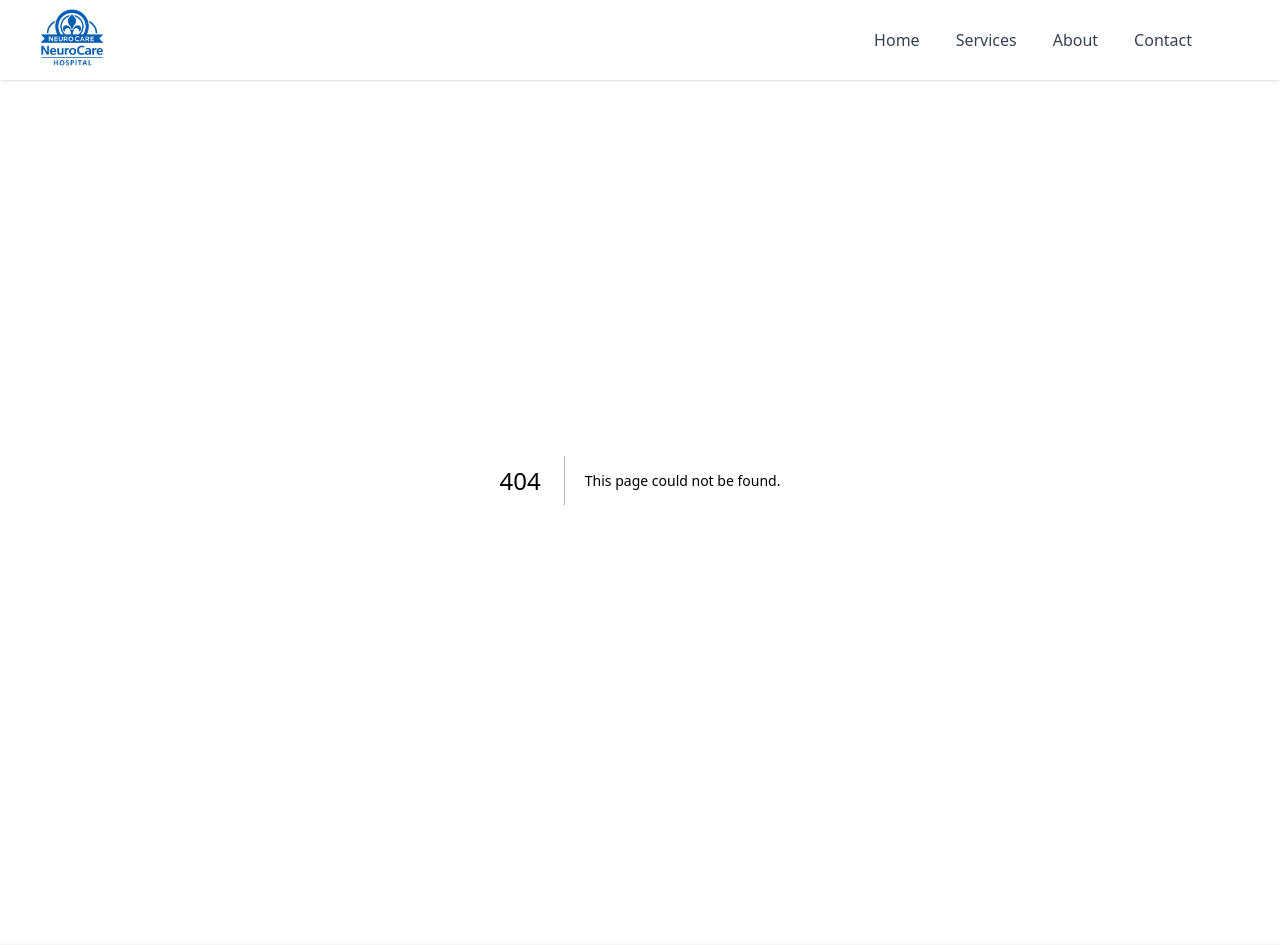
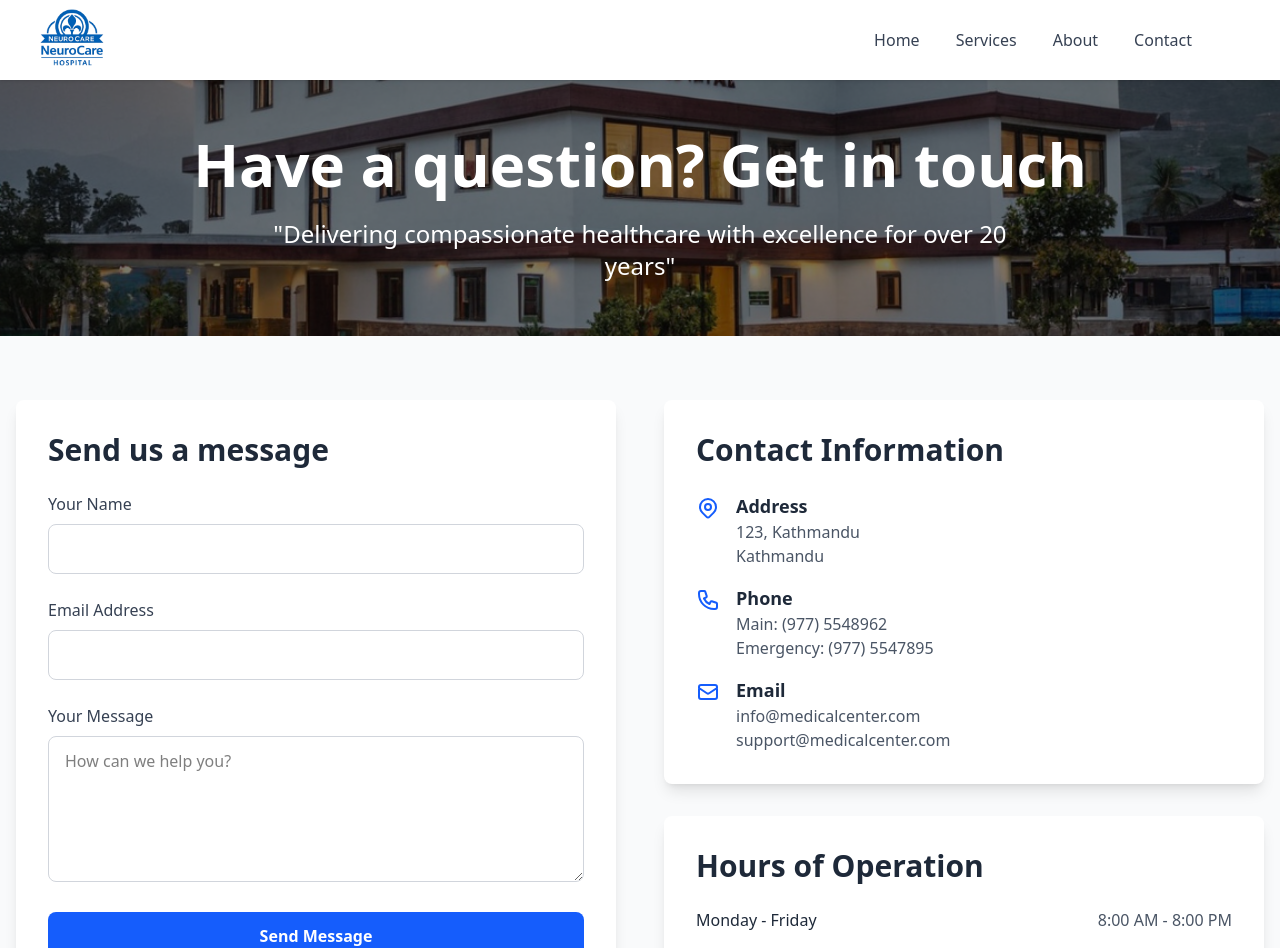
Before and after one commit to nikhilShakya7/NeuroCare, a Next.js app: page /contact in a window 1280 px wide. Before the commit this address had no page. Shown: the top 948 px of the page. Built offline with nearby package versions, Linux system fonts and the light colour scheme.

Commit message:
`Update link for "Contact" in Header component navigation`

```diff
--- a/Components/Header.tsx
+++ b/Components/Header.tsx
@@ -43,7 +43,7 @@ const Header: React.FC = () => {
       ],
     },
     { name: "About", href: "/About" },
-    { name: "Contact", href: "#contact" },
+    { name: "Contact", href: "/contact" },
   ];
 
   return (
--- /dev/null
+++ b/app/contact/page.tsx
@@ -0,0 +1,207 @@
+import React from "react";
+import Image from "next/image";
+
+const ContactPage = () => {
+  return (
+    <div className="min-h-screen bg-gray-50">
+      {/* Hero Section */}
+      <section className="relative h-64 w-full">
+        <Image
+          src="/images/hospital1.png"
+          alt="Our Hospital"
+          fill
+          className="object-cover object-center"
+          priority
+          quality={100}
+        />
+        <div className="absolute inset-0 bg-black/50 flex flex-col items-center justify-center">
+          <div className="text-center px-4">
+            <h1 className="text-4xl md:text-6xl font-bold text-white mb-6">
+              Have a question? Get in touch
+            </h1>
+            <p className="text-xl md:text-2xl max-w-3xl mx-auto text-white">
+              "Delivering compassionate healthcare with excellence for over 20
+              years"
+            </p>
+          </div>
+        </div>
+      </section>
+
+      {/* Content Section */}
+      <section className="py-16 px-4 max-w-7xl mx-auto">
+        <div className="grid md:grid-cols-2 gap-12">
+          {/* Contact Form */}
+          <div className="bg-white p-8 rounded-lg shadow-lg">
+            <h2 className="text-3xl font-bold text-gray-800 mb-6">
+              Send us a message
+            </h2>
+            <form className="space-y-6">
+              <div>
+                <label htmlFor="name" className="block text-gray-700 mb-2">
+                  Your Name
+                </label>
+                <input
+                  type="text"
+                  id="name"
+                  className="w-full px-4 py-3 border border-gray-300 rounded-lg focus:ring-2 focus:ring-blue-500 focus:border-blue-500"
+                />
+              </div>
+              <div>
+                <label htmlFor="email" className="block text-gray-700 mb-2">
+                  Email Address
+                </label>
+                <input
+                  type="email"
+                  id="email"
+                  className="w-full px-4 py-3 border border-gray-300 rounded-lg focus:ring-2 focus:ring-blue-500 focus:border-blue-500"
+                />
+              </div>
+              <div>
+                <label htmlFor="message" className="block text-gray-700 mb-2">
+                  Your Message
+                </label>
+                <textarea
+                  id="message"
+                  rows={5}
+                  className="w-full px-4 py-3 border border-gray-300 rounded-lg focus:ring-2 focus:ring-blue-500 focus:border-blue-500"
+                  placeholder="How can we help you?"
+                ></textarea>
+              </div>
+              <button
+                type="submit"
+                className="w-full bg-blue-600 hover:bg-blue-700 text-white font-bold py-3 px-4 rounded-lg transition duration-300"
+              >
+                Send Message
+              </button>
+            </form>
+          </div>
+
+          {/* Contact Info */}
+          <div className="space-y-8">
+            <div className="bg-white p-8 rounded-lg shadow-lg">
+              <h2 className="text-3xl font-bold text-gray-800 mb-6">
+                Contact Information
+              </h2>
+              <div className="space-y-4">
+                <div className="flex items-start">
+                  <div className="flex-shrink-0 mt-1">
+                    <svg
+                      className="h-6 w-6 text-blue-600"
+                      fill="none"
+                      viewBox="0 0 24 24"
+                      stroke="currentColor"
+                    >
+                      <path
+                        strokeLinecap="round"
+                        strokeLinejoin="round"
+                        strokeWidth={2}
+                        d="M17.657 16.657L13.414 20.9a1.998 1.998 0 01-2.827 0l-4.244-4.243a8 8 0 1111.314 0z"
+                      />
+                      <path
+                        strokeLinecap="round"
+                        strokeLinejoin="round"
+                        strokeWidth={2}
+                        d="M15 11a3 3 0 11-6 0 3 3 0 016 0z"
+                      />
+                    </svg>
+                  </div>
+                  <div className="ml-4">
+                    <h3 className="text-lg font-semibold text-gray-800">
+                      Address
+                    </h3>
+                    <p className="text-gray-600">
+                      123, Kathmandu
+                      <br />
+                      Kathmandu
+                    </p>
+                  </div>
+                </div>
+
+                <div className="flex items-start">
+                  <div className="flex-shrink-0 mt-1">
+                    <svg
+                      className="h-6 w-6 text-blue-600"
+                      fill="none"
+                      viewBox="0 0 24 24"
+                      stroke="currentColor"
+                    >
+                      <path
+                        strokeLinecap="round"
+                        strokeLinejoin="round"
+                        strokeWidth={2}
+                        d="M3 5a2 2 0 012-2h3.28a1 1 0 01.948.684l1.498 4.493a1 1 0 01-.502 1.21l-2.257 1.13a11.042 11.042 0 005.516 5.516l1.13-2.257a1 1 0 011.21-.502l4.493 1.498a1 1 0 01.684.949V19a2 2 0 01-2 2h-1C9.716 21 3 14.284 3 6V5z"
+                      />
+                    </svg>
+                  </div>
+                  <div className="ml-4">
+                    <h3 className="text-lg font-semibold text-gray-800">
+                      Phone
+                    </h3>
+                    <p className="text-gray-600">
+                      Main: (977) 5548962
+                      <br />
+                      Emergency: (977) 5547895
+                    </p>
+                  </div>
+                </div>
+
+                <div className="flex items-start">
+                  <div className="flex-shrink-0 mt-1">
+                    <svg
+                      className="h-6 w-6 text-blue-600"
+                      fill="none"
+                      viewBox="0 0 24 24"
+                      stroke="currentColor"
+                    >
+                      <path
+                        strokeLinecap="round"
+                        strokeLinejoin="round"
+                        strokeWidth={2}
+                        d="M3 8l7.89 5.26a2 2 0 002.22 0L21 8M5 19h14a2 2 0 002-2V7a2 2 0 00-2-2H5a2 2 0 00-2 2v10a2 2 0 002 2z"
+                      />
+                    </svg>
+                  </div>
+                  <div className="ml-4">
+                    <h3 className="text-lg font-semibold text-gray-800">
+                      Email
+                    </h3>
+                    <p className="text-gray-600">
+                      info@medicalcenter.com
+                      <br />
+                      support@medicalcenter.com
+                    </p>
+                  </div>
+                </div>
+              </div>
+            </div>
+
+            {/* Hours */}
+            <div className="bg-white p-8 rounded-lg shadow-lg">
+              <h2 className="text-3xl font-bold text-gray-800 mb-6">
+                Hours of Operation
+              </h2>
+              <div className="space-y-3">
+                <div className="flex justify-between">
+                  <span className="font-medium text-gray-800">
+                    Monday - Friday
+                  </span>
+                  <span className="text-gray-600">8:00 AM - 8:00 PM</span>
+                </div>
+                <div className="flex justify-between">
+                  <span className="font-medium text-gray-800">Saturday</span>
+                  <span className="text-gray-600">9:00 AM - 5:00 PM</span>
+                </div>
+                <div className="flex justify-between">
+                  <span className="font-medium text-gray-800">Sunday</span>
+                  <span className="text-gray-600">Emergency Only</span>
+                </div>
+              </div>
+            </div>
+          </div>
+        </div>
+      </section>
+    </div>
+  );
+};
+
+export default ContactPage;
```
